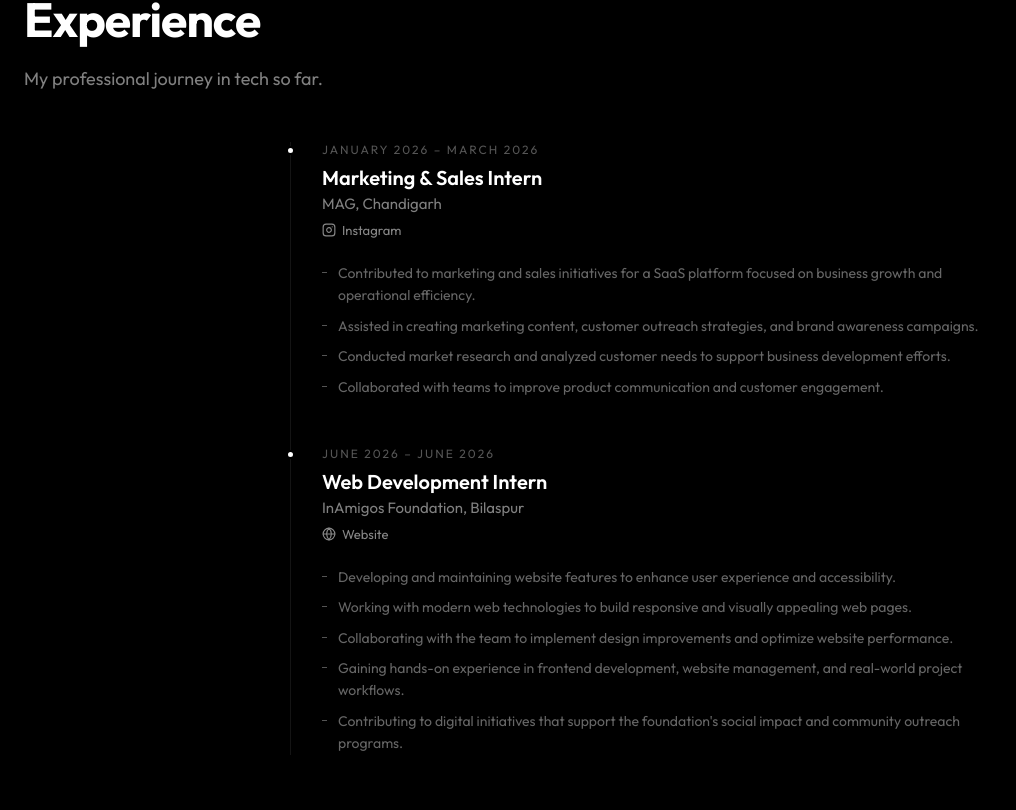
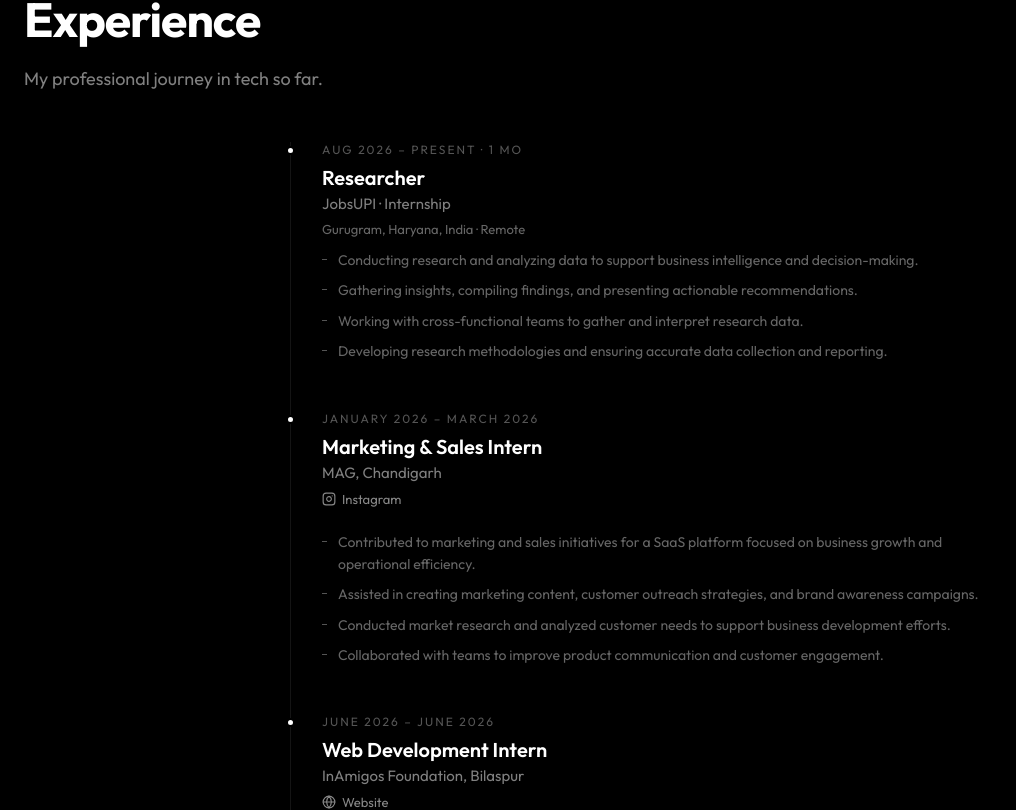
Before and after one commit to Samairaraina/samairaportfolio, a React (Vite) app: page / in a window 1280 px wide. Shown: the part 5210-6020 px from the top of the page, without its empty margins (0-1016 px from the left). Built offline with nearby package versions, Linux system fonts and the light colour scheme.

Commit message:
Add Researcher internship at JobsUPI

```diff
--- a/src/components/Experience.jsx
+++ b/src/components/Experience.jsx
@@ -1,6 +1,18 @@
 import { motion } from 'framer-motion'
 
 const EXPERIENCES = [
+  {
+    role: 'Researcher',
+    company: 'JobsUPI · Internship',
+    period: 'Aug 2026 – Present · 1 mo',
+    location: 'Gurugram, Haryana, India · Remote',
+    highlights: [
+      'Conducting research and analyzing data to support business intelligence and decision-making.',
+      'Gathering insights, compiling findings, and presenting actionable recommendations.',
+      'Working with cross-functional teams to gather and interpret research data.',
+      'Developing research methodologies and ensuring accurate data collection and reporting.',
+    ],
+  },
   {
     role: 'Marketing & Sales Intern',
     company: 'MAG, Chandigarh',
```
